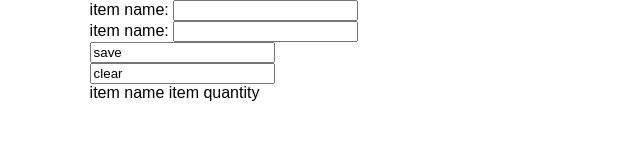
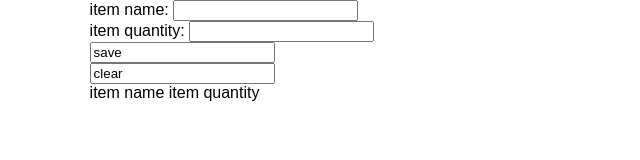
Before and after one commit to NinadPRDXN/local-storage, a plain HTML site: page index.html in a window 1280 px wide. Shown: the full height of the page, 0-640 px from the left. Drawn offline with Linux system fonts and the light colour scheme.

Commit message:
changes in label

```diff
--- a/index.html
+++ b/index.html
@@ -47,7 +47,7 @@
               <input class="item_name">
             </div>
             <div>
-              <label>item name:</label>
+              <label>item quantity:</label>
               <input class="item_quantity">
             </div>
             <div class="save_container">
```
